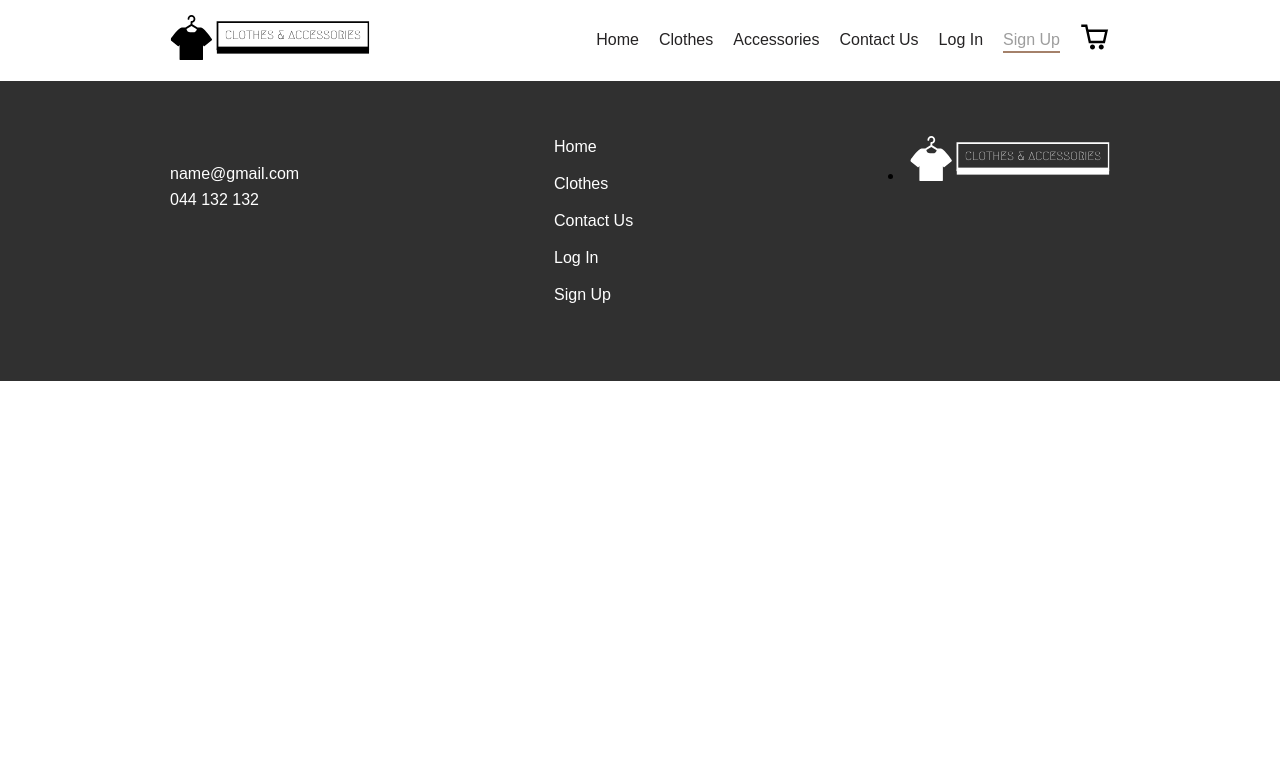
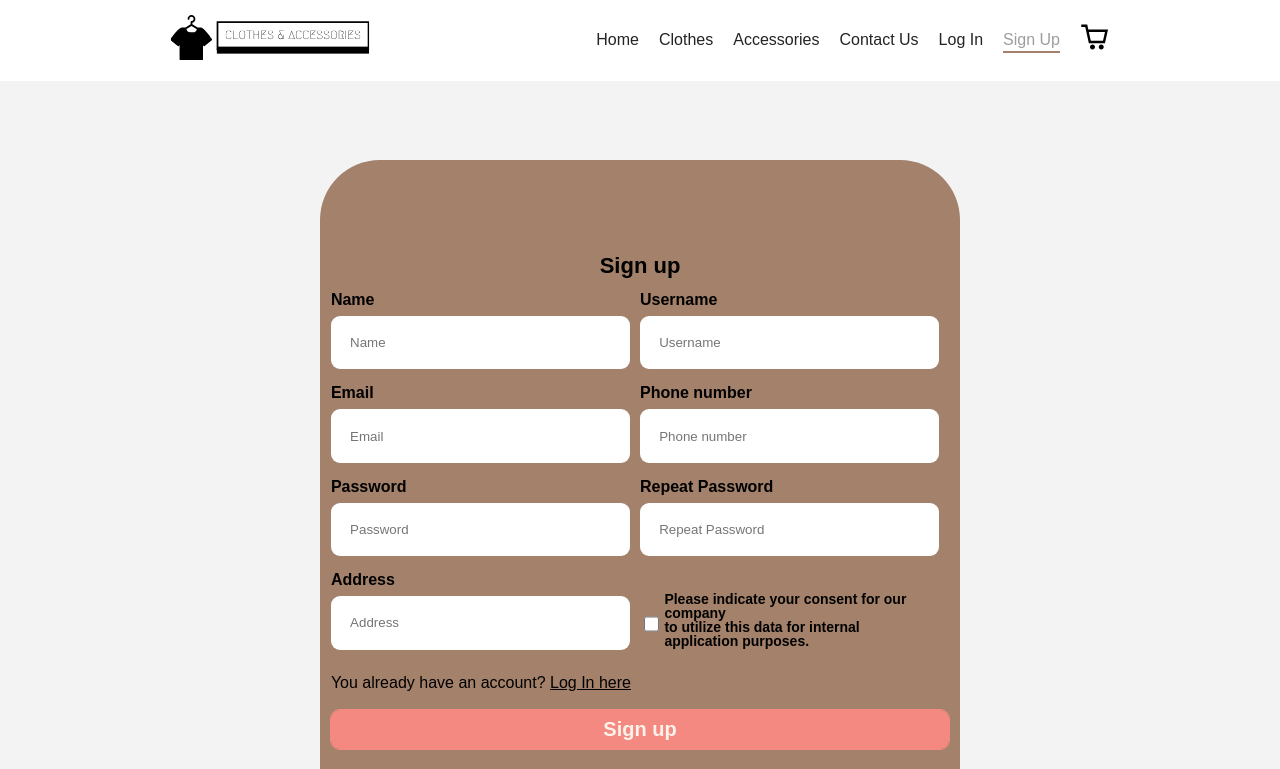
Before and after one commit to AltinDurakuu/react-ecommerce, a React (Vite) app: page /signup in a window 1280 px wide. Shown: the top 769 px of the page. Built offline with nearby package versions, Linux system fonts and the light colour scheme; the HTML template or start-up script is replaced by a standard one.

Commit message:
worked on signup form

```diff
--- /dev/null
+++ b/src/components/SignupForm.jsx
@@ -0,0 +1,190 @@
+import React, { useState } from "react";
+import "./../styles/SignupForm.css";
+import axios from "axios";
+
+function SignupForm() {
+  const [formData, setFormData] = useState({
+    name: "",
+    username: "",
+    email: "",
+    phone: "",
+    password: "",
+    password2: "",
+    address: "",
+    terms: false,
+  });
+  const [errors, setErrors] = useState([]);
+  const handleChange = (e) => {
+    const { name, value, type, checked } = e.target;
+    const newValue = type === "checkbox" ? checked : value;
+
+    setFormData((prevFormData) => ({
+      ...prevFormData,
+      [name]: newValue,
+    }));
+  };
+
+  const handleSubmit = (e) => {
+    e.preventDefault();
+    // Validate form inputs
+    const errors = [];
+    const data = new FormData();
+    data.append('name', formData.name);
+    data.append('username', formData.username);
+    data.append('email', formData.email);
+    data.append('phone', formData.phone);
+    data.append('password', formData.password);
+    data.append('password2', formData.password2);
+    data.append('address', formData.password);
+    data.append('terms', formData.message);
+    // Perform additional client-side validations if needed
+
+    if (errors.length > 0) {
+      setErrors(errors);
+      return;
+    }
+
+    // Send the form data to the PHP backend using Axios
+    axios
+      .post("http://localhost/Api/signup.php", data)
+      .then((response) => {
+        const data = response.data;
+        if (data.success) {
+          console.log("User registration successful");
+        } else {
+          setErrors(data.errors || [data.message]);
+        }
+      })
+      .catch((error) => {
+        // Handle any network or server errors
+        console.error("Error submitting the form:", error);
+      });
+  };
+
+
+  return (
+    <section className="signup full-block">
+      <div className="container signup-content">
+        <h2 className="signup-title">Sign up</h2>
+        <form id="signupForm" className="signup-form" onSubmit={handleSubmit}>
+          <div>
+            <div>
+              <label htmlFor="name">Name</label>
+              <input
+                id="name"
+                type="text"
+                placeholder="Name"
+                name="name"
+                value={formData.name}
+                onChange={handleChange}
+                required
+              />
+            </div>
+            <div>
+              <label htmlFor="username">Username </label>
+              <input
+                id="username"
+                type="text"
+                placeholder="Username"
+                name="username"
+                value={formData.username}
+                onChange={handleChange}
+                required
+              />
+            </div>
+          </div>
+          <div>
+            <div>
+              <label htmlFor="email">Email </label>
+              <input
+                id="email"
+                type="email"
+                placeholder="Email"
+                name="email"
+                value={formData.email}
+                onChange={handleChange}
+                required
+              />
+            </div>
+            <div>
+              <label htmlFor="phone">Phone number</label>
+              <input
+                id="phone"
+                type="number"
+                placeholder="Phone number"
+                name="phone"
+                value={formData.phone}
+                onChange={handleChange}
+                required
+              />
+            </div>
+          </div>
+          <div>
+            <div>
+              <label htmlFor="password">Password</label>
+              <input
+                id="password"
+                type="password"
+                placeholder="Password"
+                name="password"
+                value={formData.password}
+                onChange={handleChange}
+                required
+              />
+            </div>
+            <div>
+              <label htmlFor="password2">Repeat Password</label>
+              <input
+                id="password2"
+                type="password"
+                placeholder="Repeat Password"
+                name="password2"
+                value={formData.password2}
+                onChange={handleChange}
+                required
+              />
+            </div>
+          </div>
+          <div>
+            <div>
+              <label htmlFor="address">Address</label>
+              <input
+                id="address"
+                type="text"
+                placeholder="Address"
+                name="address"
+                value={formData.address}
+                onChange={handleChange}
+                required
+              />
+            </div>
+            <div className="signup_terms">
+              <input
+                id="terms"
+                type="checkbox"
+                name="terms"
+                checked={formData.terms}
+                onChange={handleChange}
+                required
+              />
+              <label htmlFor="terms">
+                Please indicate your consent for our company <br /> to utilize
+                this data for internal application purposes.
+              </label>
+            </div>
+          </div>
+          <div>
+            <p>
+              You already have an account? <a href="login.html">Log In here</a>
+            </p>
+          </div>
+          <button className="btn btn--form" type="submit" value="Signup">
+            Sign up
+          </button>
+        </form>
+      </div>
+    </section>
+  );
+}
+
+export default SignupForm;
--- a/src/pages/Signup.jsx
+++ b/src/pages/Signup.jsx
@@ -1,10 +1,11 @@
 import React from "react";
+import SignupForm from "../components/SignupForm";
 
 function Signup(){
     return (
-        <>
-        Signup
-        </>
+        <main className="full-block">
+            <SignupForm />
+        </main>
     )
 }
 
--- /dev/null
+++ b/src/styles/SignupForm.css
@@ -0,0 +1,86 @@
+.signup {
+    padding-bottom: 100px;
+    background-color: #f3f3f3;
+  }
+  .signup .signup-content {
+    display: flex;
+    justify-content: center;
+    align-items: center;
+    flex-direction: column;
+    margin-top: 100px;
+    width: 50%;
+    padding: 80px 0;
+    border-radius: 60px;
+    background-color: #a4816a;
+  }
+  .signup .signup-content .signup-title {
+    padding: 15px;
+    font-size: 22px;
+    font-weight: 600;
+    text-align: center;
+  }
+  .signup .signup-content .signup-form {
+    display: grid;
+    grid-template-columns: 1fr;
+    row-gap: 16px;
+  }
+  .signup .signup-content .signup-form > div {
+    display: flex;
+  }
+  .signup .signup-content .signup-form > div > div {
+    margin-right: 10px;
+    width: 50%;
+  }
+  .signup .signup-content .signup-form > div .signup_terms {
+    font-size: 14px;
+    display: flex;
+    align-items: center;
+    margin-top: 20px;
+  }
+  .signup .signup-content .signup-form > div .signup_terms input {
+    width: 20px;
+    height: 20px;
+  }
+  .signup .signup-content .signup-form label {
+    display: block;
+    margin-bottom: 8px;
+  }
+  .signup .signup-content .signup-form input {
+    width: 100%;
+    padding: 1.2rem;
+    border-radius: 9px;
+    border: none;
+  }
+  .signup .signup-content .signup-form input:focus {
+    outline: none;
+    box-shadow: 0 0 0 4px rgba(253, 242, 233, 0.5);
+  }
+  .signup .signup-content .signup-form a {
+    text-decoration: underline;
+    color: #000;
+  }
+  .signup .signup-content .btn--form {
+    background-color: #f48982;
+    color: #fdf2e9;
+    align-self: end;
+    padding: 8px;
+  }
+  .signup .signup-content .btn,
+  .signup .signup-content .btn:link,
+  .signup .signup-content .btn:visited {
+    display: inline-block;
+    text-decoration: none;
+    font-size: 20px;
+    font-weight: 600;
+    border-radius: 9px;
+    border: none;
+    cursor: pointer;
+    transition: all 0.3s;
+  }
+  .signup .signup-content button {
+    outline: 1px solid #f48982;
+  }
+  .signup .signup-content .btn--form:hover {
+    background-color: #fdf2e9;
+    color: #f48982;
+  }
```
